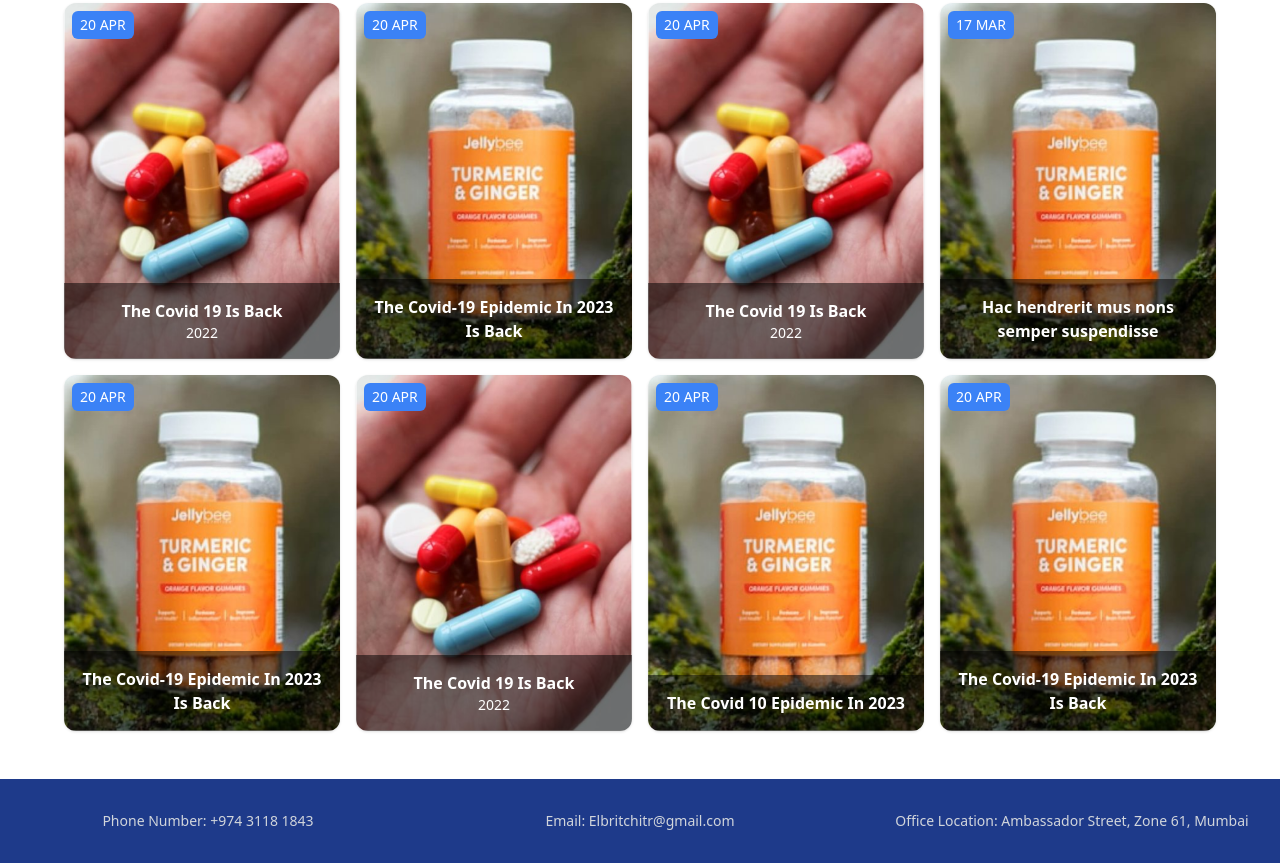
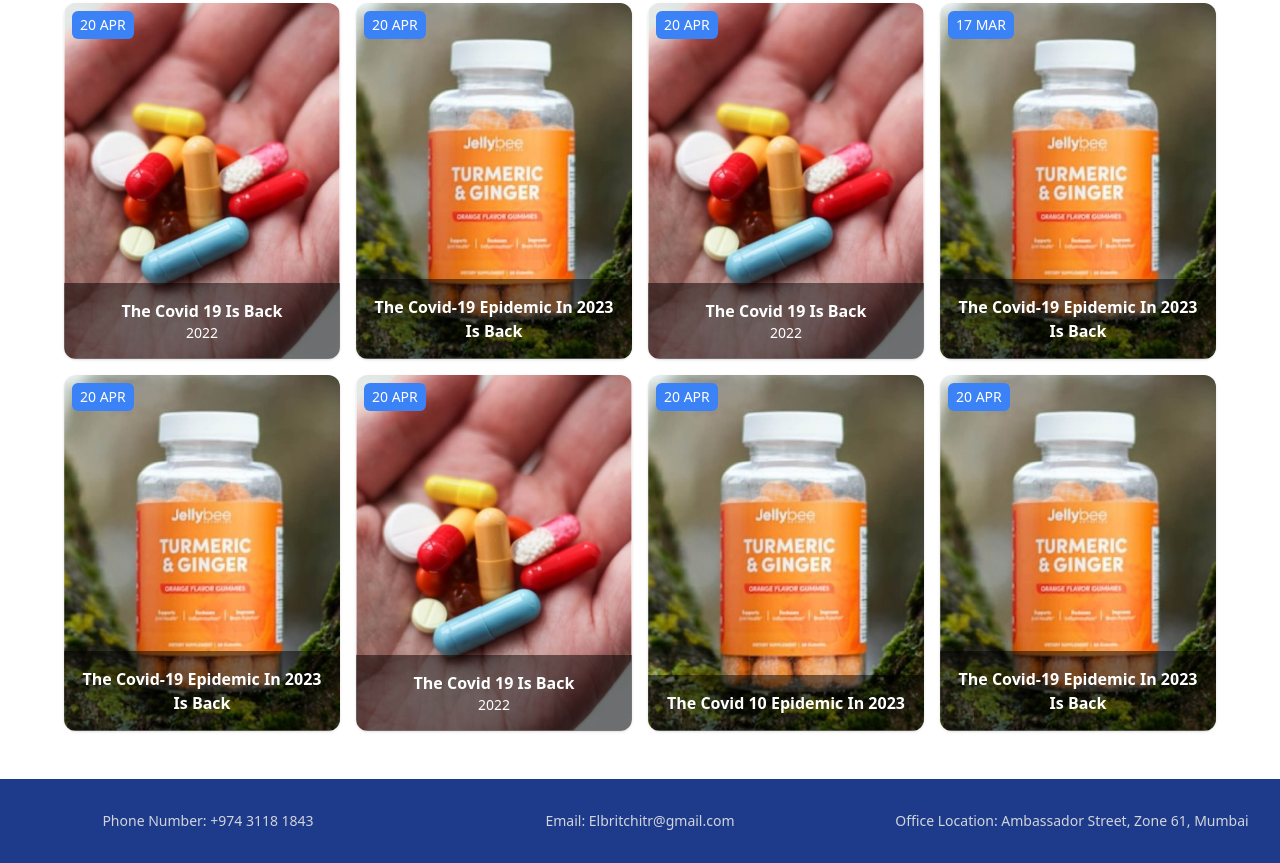
Before and after one commit to rahulA75/page1, a plain HTML site: page output/index.html in a window 1280 px wide. Shown: the part 1848-2711 px from the top of the page. Drawn offline with nearby package versions, Linux system fonts and the light colour scheme.

Commit message:
Add files via upload

```diff
--- a/output/index.html
+++ b/output/index.html
@@ -243,7 +243,7 @@
                     <span class="absolute top-2 left-2 bg-blue-500 text-white px-2 py-1 rounded-md text-sm">17 MAR</span>
                     <img class="w-full h-auto object-cover" src="/blog3-450x580.jpg.png" alt="Image 10" loading="lazy">
                     <div class="absolute bottom-0 left-0 w-full bg-black bg-opacity-50 text-white p-4">
-                        <h3 class="font-bold">Hac hendrerit mus nons semper suspendisse</h3>
+                        <h3 class="font-bold">The Covid-19 Epidemic In 2023 Is Back</h3>
                     </div>
                 </div>
             </div>
```
